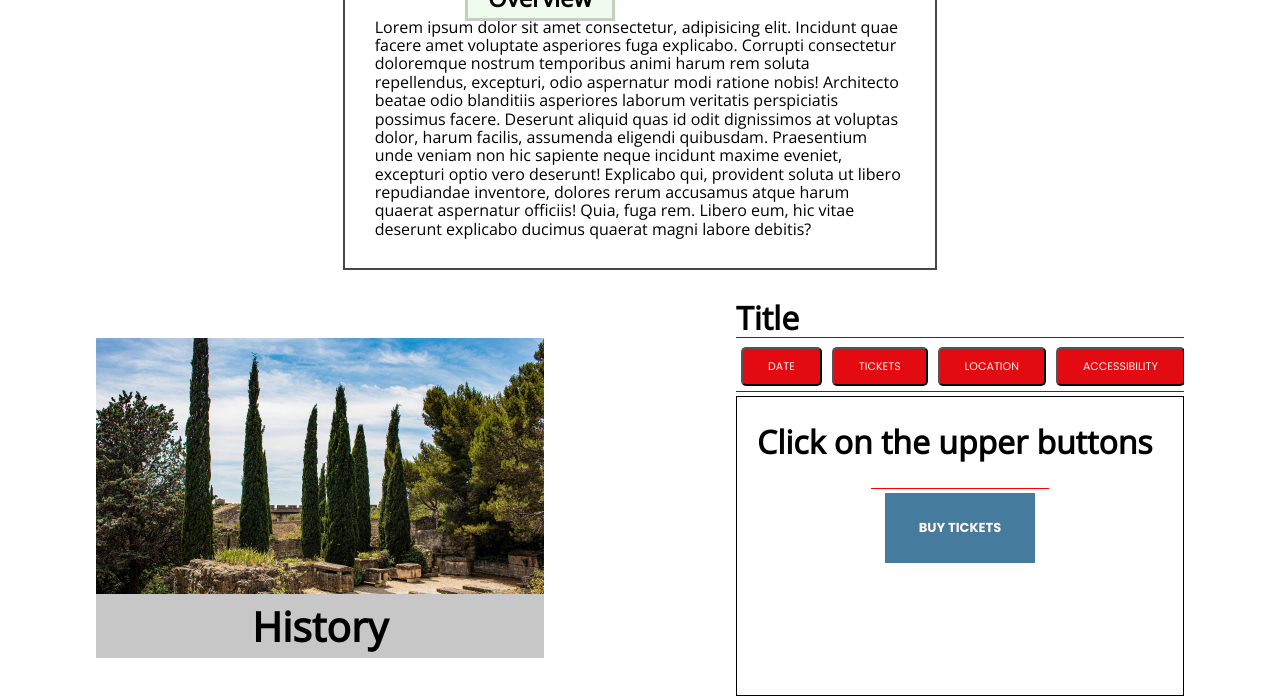
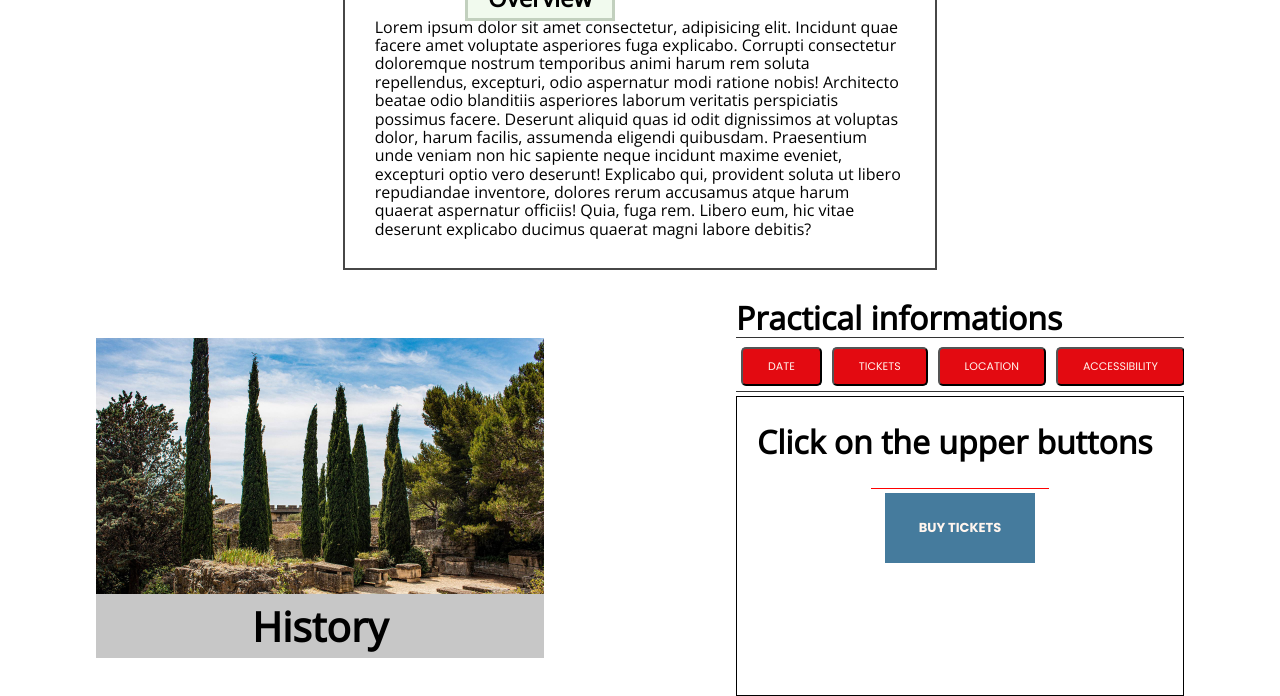
Before and after one commit to AndreaPrati98/Polimi--Hypermedia---project, a Nuxt app: page /festival-intro in a window 1280 px wide. Shown: the part 845-1541 px from the top of the page. Built offline with nearby package versions, Linux system fonts and the light colour scheme; a web font is replaced by a local one.

Commit message:
pass 'title' throught props to info-component

```diff
--- a/components/information-components/info-component.vue
+++ b/components/information-components/info-component.vue
@@ -1,7 +1,7 @@
 <template>
     <section class="section">
         <div class="title">
-            <h1>Title</h1>
+            <h1>{{ title }}</h1>
         </div>
         <span class="separator"></span>
         <div class="content">
@@ -40,6 +40,12 @@ import ButtonStd from '../utilities-components/button-std.vue';
 
 export default {
     name: "info-component",
+    props: {
+        title: {
+            type: String,
+            required: true,
+        }
+    },
     data() {
         return {
             btnInfos: [
```
